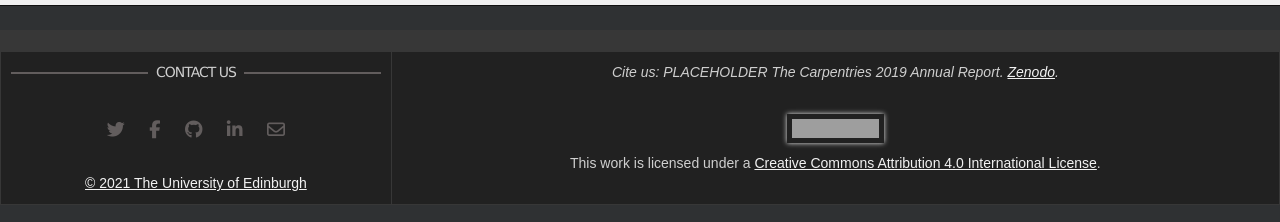
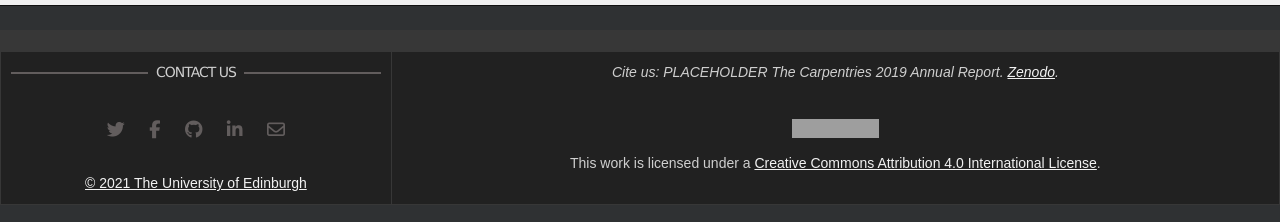
Before and after one commit to edcarp/Ed-DaSH, a Jekyll site: the page built from index.md, in a window 1280 px wide. Shown: the part 1627-1849 px from the top of the page. Built offline with Jekyll 4.4.1, drawn with Linux system fonts in a browser that asks for light colours; nearby versions of some CDN libraries; our own code applies the rules of GitHub Pages for plain Markdown files; grey boxes are pictures that could not be loaded.

Commit message:
Update jekyll-theme-slate.scss

```diff
--- a/_sass/jekyll-theme-slate.scss
+++ b/_sass/jekyll-theme-slate.scss
@@ -138,13 +138,13 @@ img {
   max-width: 739px;
   padding: 5px;
   margin: 10px 0 10px 0;
-  border: 1px solid #ebebeb;
+  //border: 1px solid #ebebeb;
 
-  box-shadow: 0 0 5px #ebebeb;
-  -webkit-box-shadow: 0 0 5px #ebebeb;
-  -moz-box-shadow: 0 0 5px #ebebeb;
-  -o-box-shadow: 0 0 5px #ebebeb;
-  -ms-box-shadow: 0 0 5px #ebebeb;
+  //box-shadow: 0 0 5px #ebebeb;
+  //-webkit-box-shadow: 0 0 5px #ebebeb;
+  //-moz-box-shadow: 0 0 5px #ebebeb;
+  //-o-box-shadow: 0 0 5px #ebebeb;
+  //-ms-box-shadow: 0 0 5px #ebebeb;
 }
 
 p img {
```
